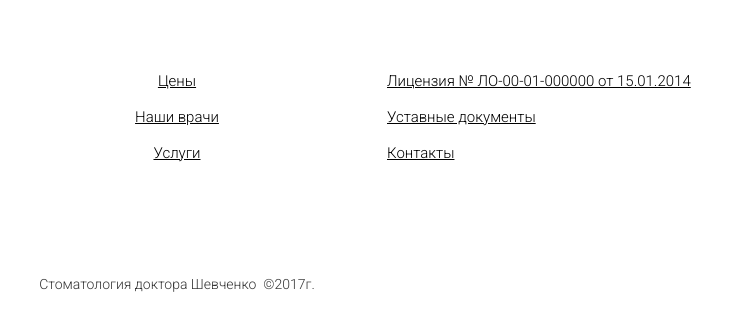
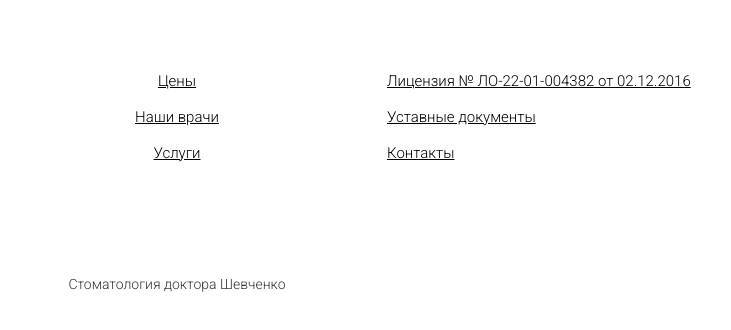
Before and after one commit to marinashevchenko/marinashevchenko, a plain HTML site: page index.html in a window 1280 px wide. Shown: the part 3370-3700 px from the top of the page, 463-1194 px from the left. Drawn offline with nearby package versions, Linux system fonts and the light colour scheme.

Commit message:
take out year and fix license num

```diff
--- a/index.html
+++ b/index.html
@@ -240,7 +240,7 @@
 
             <div class="col-sm-4">
                 <div class="thirdcolumn">
-                    <div><a href="/docs/license.pdf">Лицензия № ЛО-00-01-000000 от 15.01.2014</a></div>
+                    <div><a href="/docs/license.pdf">Лицензия № ЛО-22-01-004382 от 02.12.2016</a></div>
                     <div><a href="/docs/license.pdf">Уставные документы</a></div>
                     <div><a href="#contacts">Контакты</a></div>
                 </div>
@@ -248,7 +248,7 @@
 
         </div>
     </div>
-    <div class="year">Стоматология доктора Шевченко&nbsp; &copy;2017г.</div>
+    <div class="year">Стоматология доктора Шевченко</div>
 </footer>
 
 <!-- Latest compiled and minified JavaScript -->
```
